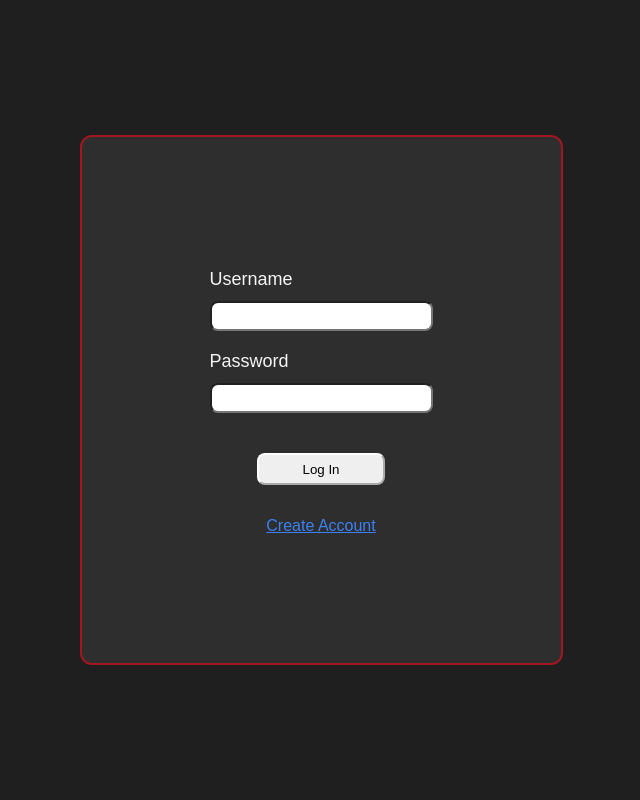
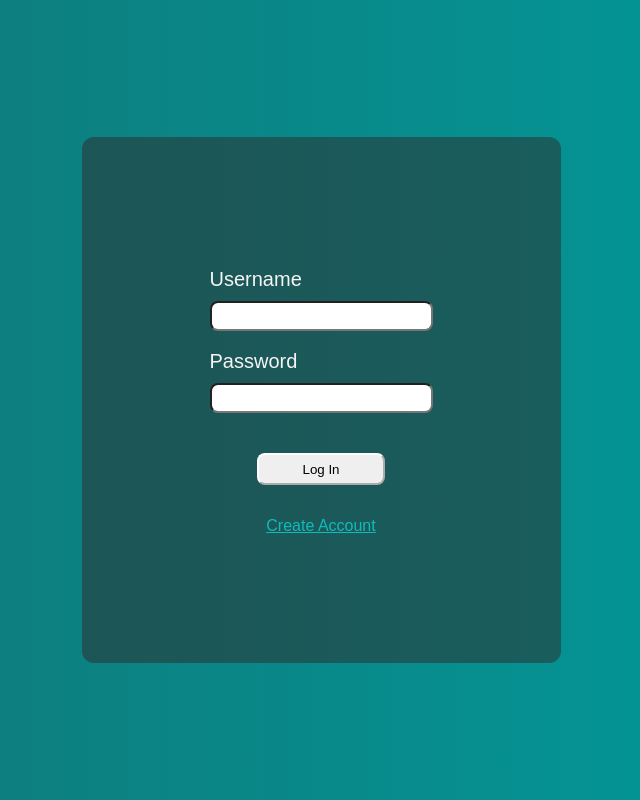
Before and after one commit to AlandelFresno/trackmoney, a React (Create React App) app in the folder frontend/: page /login in a window 1280 px wide. Shown: the whole page, without its empty margins (319-959 px from the left). Built offline with nearby package versions, Linux system fonts and the light colour scheme; the HTML template or start-up script is replaced by a standard one.

Commit message:
LoginPage and RegisterPage style update
Changed the style of LoginPage and RegisterPage with tailwind and pages.css

```diff
--- a/frontend/src/pages/LoginPage.js
+++ b/frontend/src/pages/LoginPage.js
@@ -15,26 +15,24 @@ const LoginPage = () => {
 
   return (
     <div className='w-screen'>
-      <div className='flex h-screen justify-center items-center '>
+      <div className='flex h-screen justify-center items-center bg_loginpage'>
         <form
-          className=' flex flex-col items-center p-32
-                      border-2 login_border_color border-opacity-100 border-solid
-                      rounded-xl form_loginpage'
+          className=' flex flex-col items-center p-32  rounded-xl form_loginpage'
           onSubmit={handleSubmit}
         >
         <div className='flex flex-col pb-4'>
-          <label className='pb-2 text-lg'> Username </label>
-          <input className='rounded-lg pr-2 text-base pl-1'/>
+          <label className='pb-2 text-xl'> Username </label>
+          <input className='rounded-lg pr-2 text-base pl-1 input_publicpage'/>
         </div>
         <div className='flex flex-col pb-4'>
-          <label className='pb-2 text-lg'> Password </label>
-          <input className='rounded-lg pr-2 text-base pl-1'/>
+          <label className='pb-2 text-xl'> Password </label>
+          <input className='rounded-lg pr-2 text-base pl-1 input_publicpage'/>
         </div>
         <button
           className='page_button w-32 h-8 border-2 border-white rounded-lg mt-6 form_button'
 
         > Log In </button>
-        <Link to='/register' className='pt-8 text-blue-500'> Create Account </Link>
+        <Link to='/register' className='pt-8 link_publicpage'> Create Account </Link>
         </form>
       </div>
     </div>
--- a/frontend/src/pages/RegisterPage.js
+++ b/frontend/src/pages/RegisterPage.js
@@ -14,31 +14,30 @@ const RegisterPage = () => {
       <div className='flex h-screen justify-center items-center'>
         <form
             className=' flex flex-col items-center p-32
-                        border-2 border-white border-opacity-100 border-solid
                         rounded-xl form_registerpage'
             onSubmit={handleSubmit}
         >
         <div className='flex flex-col pb-4'>
-          <label className='pb-2 text-lg'> Username</label>
-          <input className='rounded-lg pr-2 text-base pl-1'/>
+          <label className='pb-2 text-xl'> Username</label>
+          <input className='rounded-lg pr-2 text-base pl-1 input_publicpage'/>
         </div>
         <div className='flex flex-col pb-4'>
-          <label className='pb-2 text-lg'> Email </label>
-          <input className='rounded-lg pr-2 text-base pl-1'/>
+          <label className='pb-2 text-xl'> Email </label>
+          <input className='rounded-lg pr-2 text-base pl-1 input_publicpage'/>
         </div>
         <div className='flex flex-col pb-4'>
-          <label className='pb-2 text-lg'> Password </label>
-          <input className='rounded-lg pr-2 text-base pl-1'/>
+          <label className='pb-2 text-xl'> Password </label>
+          <input className='rounded-lg pr-2 text-base pl-1 input_publicpage'/>
         </div>
         <div className='flex flex-col pb-4'>
-          <label className='pb-2 text-lg'> Confirm Password </label>
-          <input className='rounded-lg pr-2 text-base pl-1'/>
+          <label className='pb-2 text-xl'> Confirm Password </label>
+          <input className='rounded-lg pr-2 text-base pl-1 input_publicpage'/>
         </div>
         <button
           className='page_button w-32 h-8 border-2 border-white rounded-lg mt-6 form_button'
 
         > Register </button>
-        <Link to='/login' className='pt-8 text-blue-500'> Log in </Link>
+        <Link to='/login' className='pt-8 link_publicpage'> Log in </Link>
         </form>
       </div>
     </div>
--- a/frontend/src/pages/pages.css
+++ b/frontend/src/pages/pages.css
@@ -1,14 +1,27 @@
 .form_button:hover {
-    background-color: #A31621;
-    border-color: #A31621;
+    background-color: #11BBBB;
+    border-color: #11BBBB;
     color: whitesmoke;
 }
+.link_publicpage {
+    color: #11BBBB;
+}
+.input_publicpage:focus-visible {
+    outline: 4px solid #11BBBB;
+}
 /* LoginPage */
-.background_login {
 
+.bg_loginpage {
+    /* background: rgb(18,116,117);
+    background: linear-gradient(90deg, rgba(18,116,117,1) 0%, rgba(17,187,187,1) 100%); */
+    background: rgb(18,116,117);
+    background: linear-gradient(90deg, rgba(18,116,117,1) 0%, rgba(0,158,158,1) 100%);
 }
+
 .form_loginpage {
-    background-color: #2E2E2E;
+    background-color: #2e2e2e83;
+    /* background-color: #034447; */
+    /* border: 2px solid #11BBBB; */
     /* background-color: #470208; */
 }
 .login_border_color {
@@ -19,4 +32,5 @@
 
 .form_registerpage {
     background-color: #2E2E2E;
+    border: 2px solid #11BBBB;
 }
```
